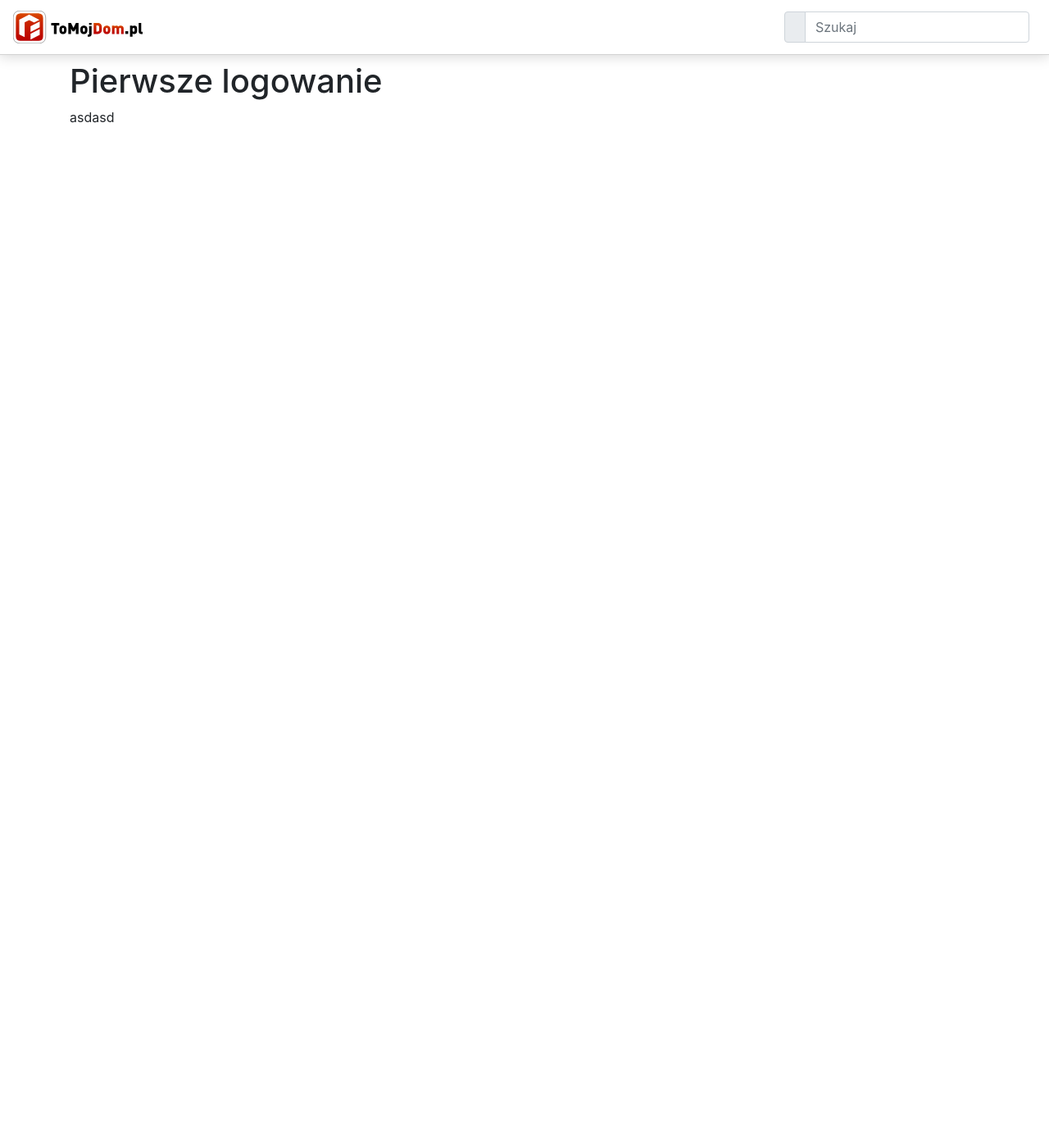
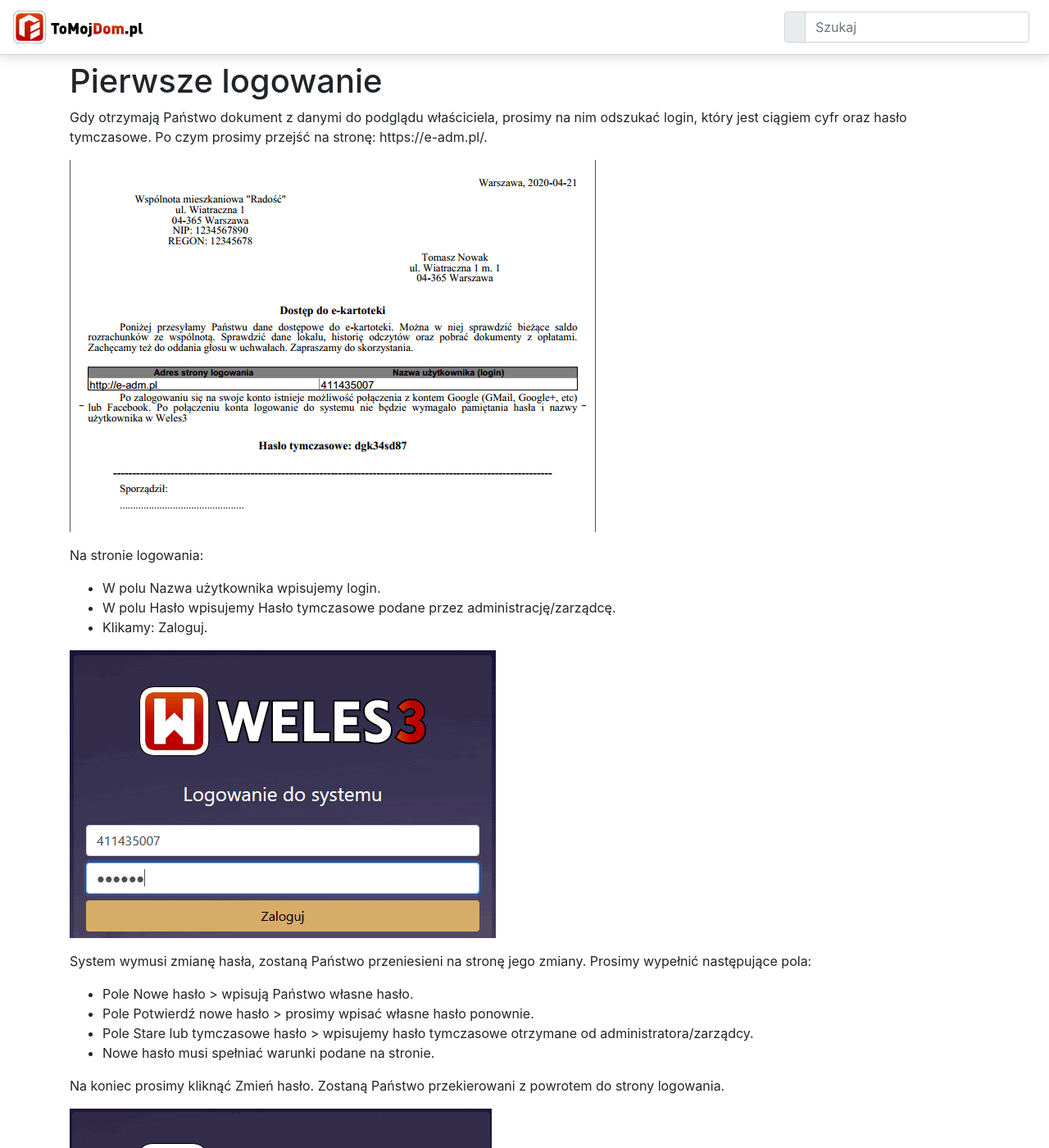
Before and after one commit to Weles3Doc/OsDoc, a Jekyll site: the page built from logowanie/_posts/2020-08-04-Pierwsze logowanie.md, in a window 1280 px wide and 1400 px high. Shown: the whole window at 82% size. Built offline with Jekyll 4.4.1, drawn with Linux system fonts in a browser that asks for light colours; nearby versions of some CDN libraries; some of the changed text lies outside the part shown.

Commit message:
pierwsze logowanie

```diff
--- /dev/null
+++ b/_data/cat.yml
@@ -0,0 +1 @@
+logowanie: Logowanie
--- a/logowanie/_posts/2020-08-04-Pierwsze logowanie.md
+++ b/logowanie/_posts/2020-08-04-Pierwsze logowanie.md
@@ -4,4 +4,36 @@
 
 # Pierwsze logowanie
 
-asdasd
+Gdy otrzymają Państwo dokument z danymi do podglądu właściciela, prosimy na nim odszukać login, który jest ciągiem cyfr oraz hasło tymczasowe. Po czym prosimy przejść na stronę: https://e-adm.pl/.
+
+![Pierwsze logowanie](prwlog1.png)
+
+Na stronie logowania:
+
+- W polu Nazwa użytkownika wpisujemy login.
+- W polu Hasło wpisujemy Hasło tymczasowe podane przez administrację/zarządcę.
+- Klikamy: Zaloguj.
+
+![Pierwsze logowanie](prwlog2.png)
+
+System wymusi zmianę hasła, zostaną Państwo przeniesieni na stronę jego zmiany. Prosimy wypełnić następujące pola:
+
+- Pole Nowe hasło > wpisują Państwo własne hasło.
+- Pole Potwierdź nowe hasło > prosimy wpisać własne hasło ponownie.
+- Pole Stare lub tymczasowe hasło > wpisujemy hasło tymczasowe otrzymane od administratora/zarządcy.
+- Nowe hasło musi spełniać warunki podane na stronie.
+
+Na koniec prosimy kliknąć Zmień hasło. Zostaną Państwo przekierowani z powrotem do strony logowania.
+
+![Pierwsze logowanie](prwlog3.png)
+
+Na stronie logowania:
+- W polu Nazwa użytkownika wpisujemy login.
+- W polu Hasło wpisujemy tym razem własne hasło.
+- Klikamy: Zaloguj.
+
+W tym momencie powinni trafić Państwo na stronę kartoteki mieszkańca.
+
+![Pierwsze logowanie](prwlog4.png)
+
+Jeśli wystąpiły trudności z logowaniem, to zapraszamy do zapoznania się z pomocą w instrukcji: Problemy z logowaniem.
```
Also changed, not shown: logowanie/prwlog1.png (added), logowanie/prwlog2.png (added), logowanie/prwlog3.png (added), logowanie/prwlog4.png (added).
